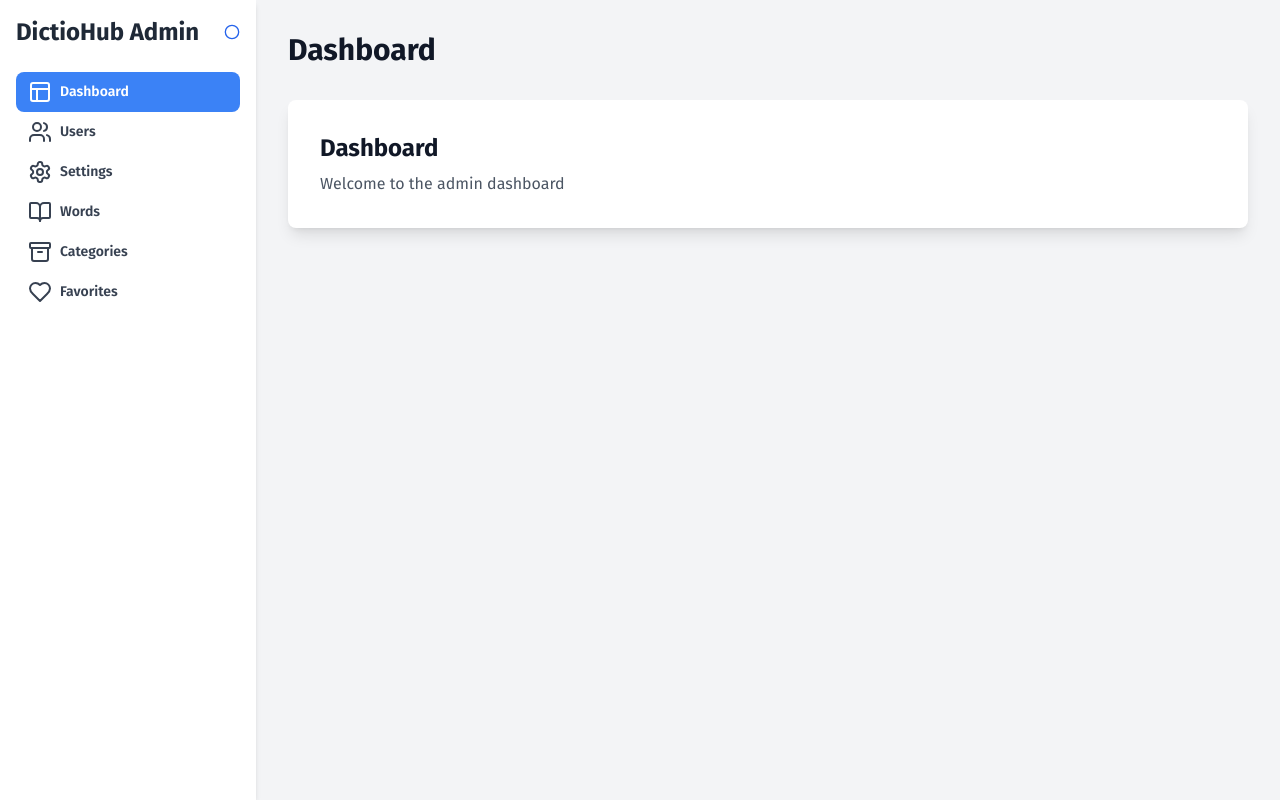
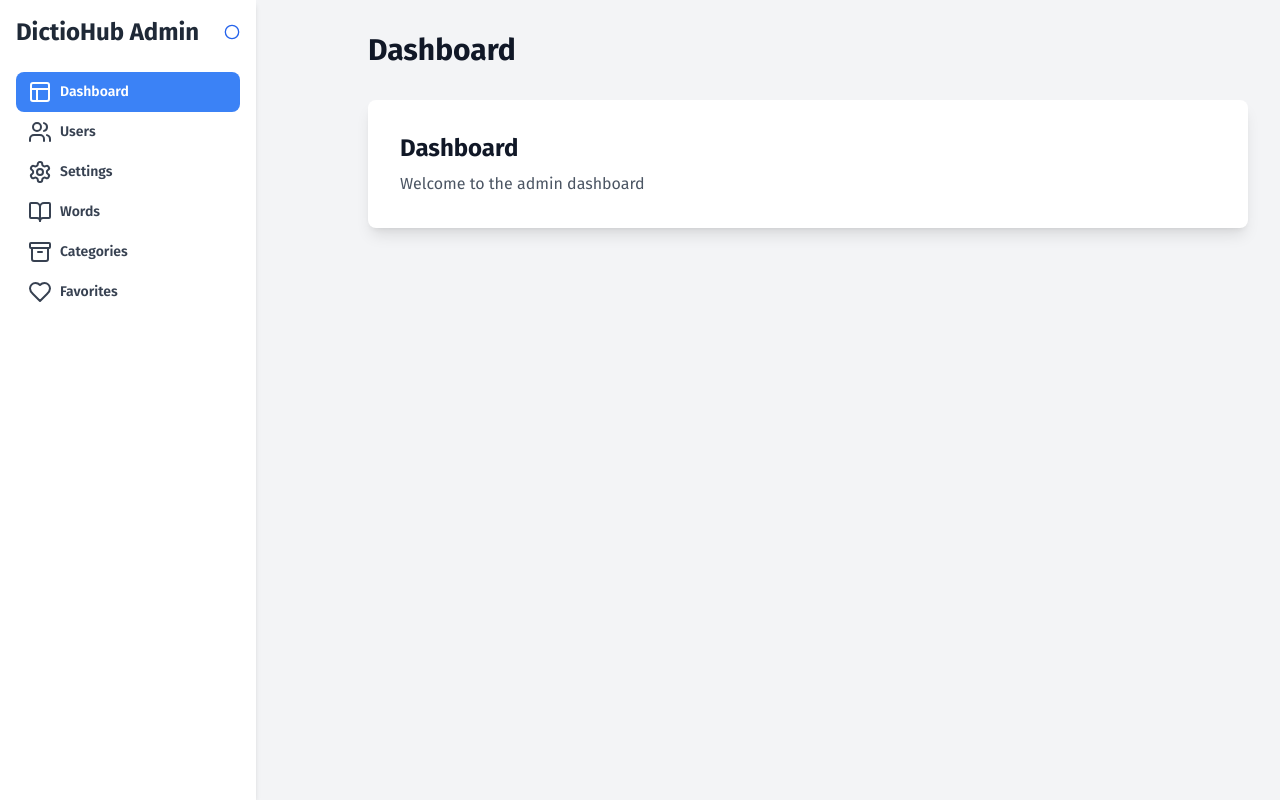
Before and after one commit to Keiter0309/Dictiohub-Dictionary, a React (Vite) app in the folder DA-FE/: page /admin/dashboard in a window 1280 px wide. Built offline with nearby package versions, Linux system fonts and the light colour scheme.

Commit message:
feat: Update admin func

```diff
--- a/DA-FE/src/components/Admin/SidebarForm/SidebarForm.tsx
+++ b/DA-FE/src/components/Admin/SidebarForm/SidebarForm.tsx
@@ -36,7 +36,7 @@ const SidebarForm: React.FC = () => {
       <aside
         id="container_sidebar"
         className={`bg-white shadow-md transition-all duration-300 ease-in-out group ${
-          open ? "w-64" : "w-20 hover:w-64 group-hover:w-64"
+          open ? "w-64 transition-all duration-200" : "w-20 hover:w-64 group-hover:w-64 fixed inset-0 z-50"
         }`}
       >
         <div className="p-4">
@@ -86,8 +86,8 @@ const SidebarForm: React.FC = () => {
       </aside>
 
       {/* Main content */}
-      <main className="flex-1 overflow-y-auto p-8">
-        <div className="flex justify-between items-center mb-8">
+      <main className="flex-1 overflow-y-auto p-8 ml-20 transition-transform transform">
+        <div className="flex justify-between items-center mb-8 transition-all duration-200">
           <h2 className="text-3xl font-bold text-gray-900">
             {(active ?? "").charAt(0).toUpperCase() + (active ?? "").slice(1)}
           </h2>
```
